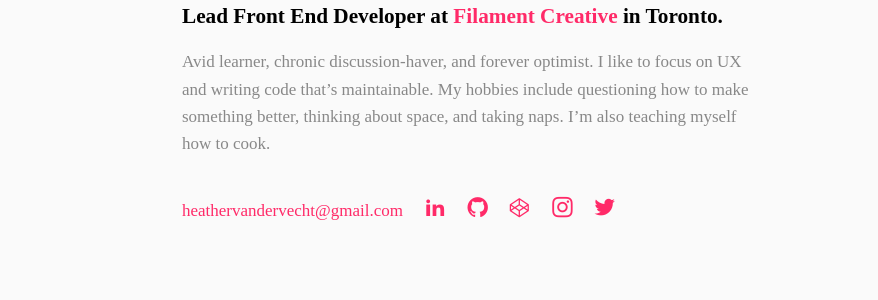
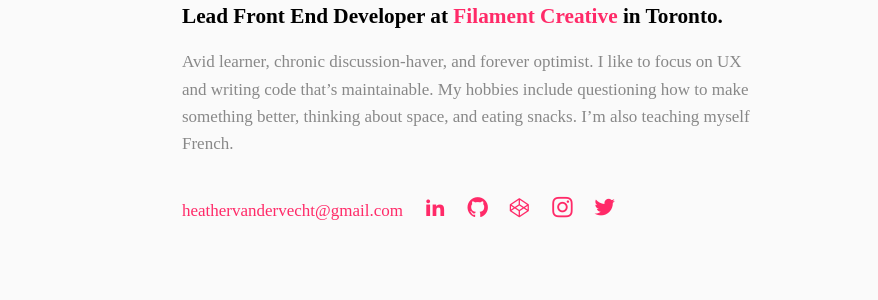
Before and after one commit to heathervv/portfolio-2016, a Jekyll site: the page built from index.html, in a window 1280 px wide. Shown: the part 354-654 px from the top of the page, without its empty margins (33-911 px from the left). Built offline with Jekyll 4.4.1, drawn with Linux system fonts in a browser that asks for light colours; some web fonts are replaced.

Commit message:
feat: update description

```diff
--- a/index.html
+++ b/index.html
@@ -7,7 +7,7 @@ layout: default
         <div class="intro__content">
             <h1 id="_gradient" class="intro__title">Heather Vandervecht</h1>
             <h3 class="intro__subtitle">Lead Front End Developer at <a target="_blank" href="http://filamentlab.com">Filament Creative</a> in Toronto.</h3>
-            <p>Avid learner, chronic discussion-haver, and forever optimist. I like to focus on UX and writing code that’s maintainable. My hobbies include questioning how to make something better, thinking about space, and taking naps. I’m also teaching myself how to cook.</p>
+            <p>Avid learner, chronic discussion-haver, and forever optimist. I like to focus on UX and writing code that’s maintainable. My hobbies include questioning how to make something better, thinking about space, and eating snacks. I’m also teaching myself French.</p>
             <ul class="social">
                 <li class="social__link social__link--email">
                     <script>
```
